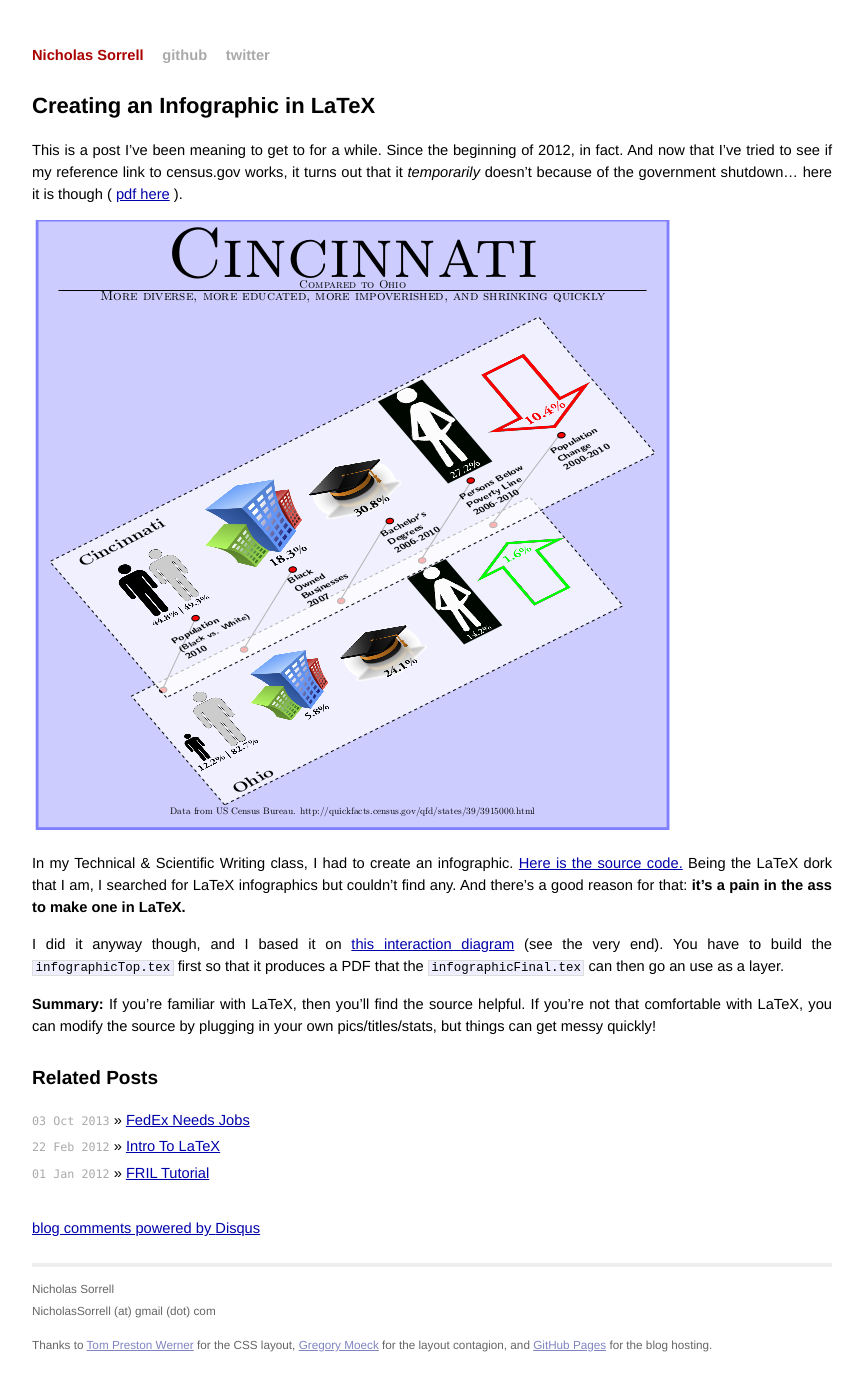
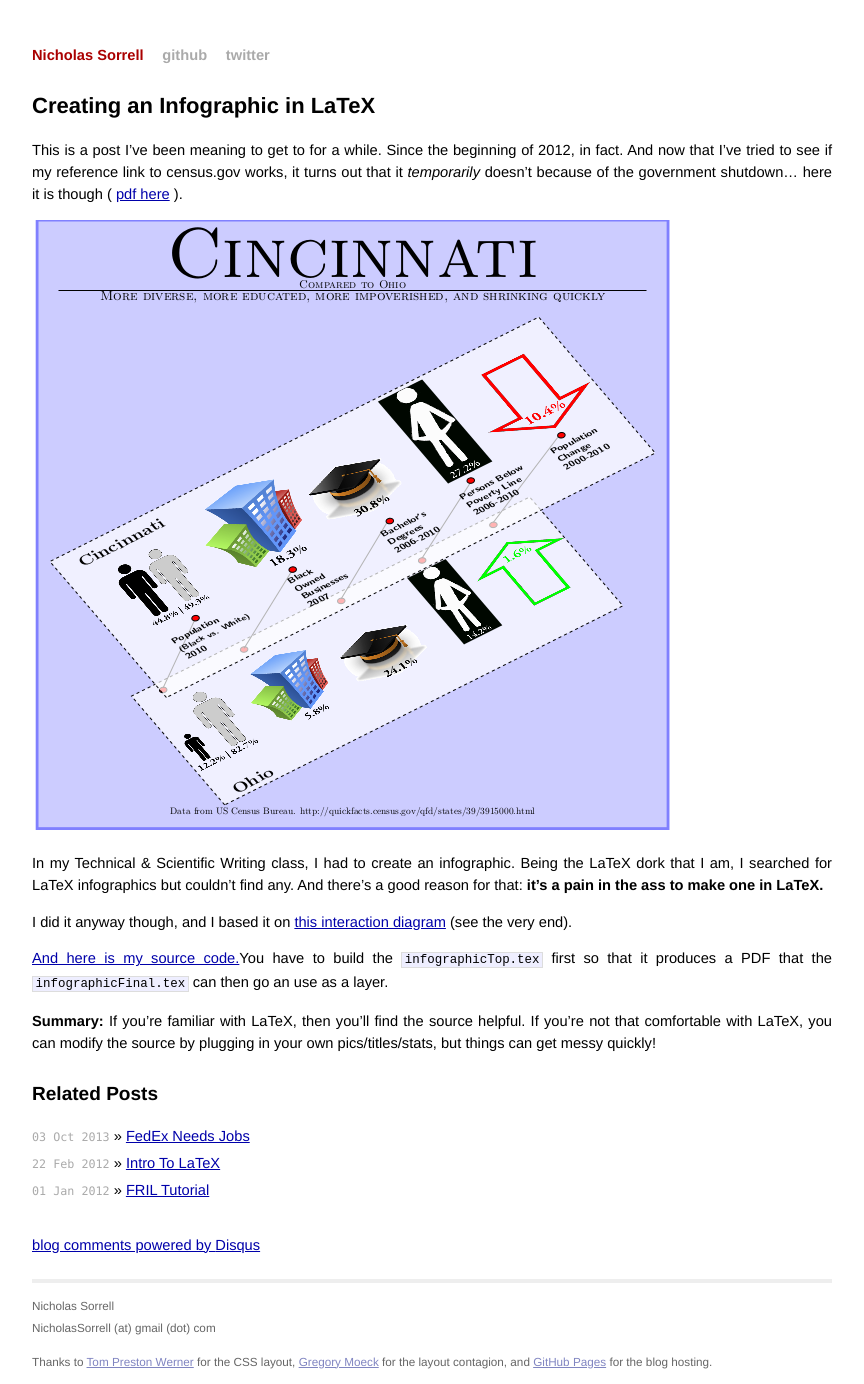
Before and after one commit to sorrell/sorrell.github.com, a Jekyll site: the page built from _posts/2013-10-6-Creating-an-Infographic-in-LaTeX.md, in a window 1280 px wide. Shown: the whole page, without its empty margins (208-1072 px from the left). Built offline with Jekyll 4.4.1, drawn with Linux system fonts in a browser that asks for light colours; Markdown is read by kramdown in place of the engine named in the settings; comment, search, counter and statistics services are not loaded.

Commit message:
One last correction... again

```diff
--- a/_posts/2013-10-6-Creating-an-Infographic-in-LaTeX.md
+++ b/_posts/2013-10-6-Creating-an-Infographic-in-LaTeX.md
@@ -8,8 +8,10 @@ This is a post I've been meaning to get to for a while.  Since the beginning of
 
 ![infographic](/images/infographic.png "infographic")
 
-In my Technical & Scientific Writing class, I had to create an infographic.  [Here is the source code.](https://github.com/sorrell/latexInfographic) Being the LaTeX dork that I am, I searched for LaTeX infographics but couldn't find any.  And there's a good reason for that:  **it's a pain in the ass to make one in LaTeX.**
+In my Technical & Scientific Writing class, I had to create an infographic.  Being the LaTeX dork that I am, I searched for LaTeX infographics but couldn't find any.  And there's a good reason for that:  **it's a pain in the ass to make one in LaTeX.**
 
-I did it anyway though, and I based it on [this interaction diagram](http://www.texample.net/tikz/examples/interaction-diagram/ "interaction diagram") (see the very end).  You have to build the ``infographicTop.tex`` first so that it produces a PDF that the ``infographicFinal.tex`` can then go an use as a layer.
+I did it anyway though, and I based it on [this interaction diagram](http://www.texample.net/tikz/examples/interaction-diagram/ "interaction diagram") (see the very end).
+
+ [And here is my source code.](https://github.com/sorrell/latexInfographic)You have to build the ``infographicTop.tex`` first so that it produces a PDF that the ``infographicFinal.tex`` can then go an use as a layer.
 
 **Summary:** If you're familiar with LaTeX, then you'll find the source helpful.  If you're not that comfortable with LaTeX, you can modify the source by plugging in your own pics/titles/stats, but things can get messy quickly!
```
